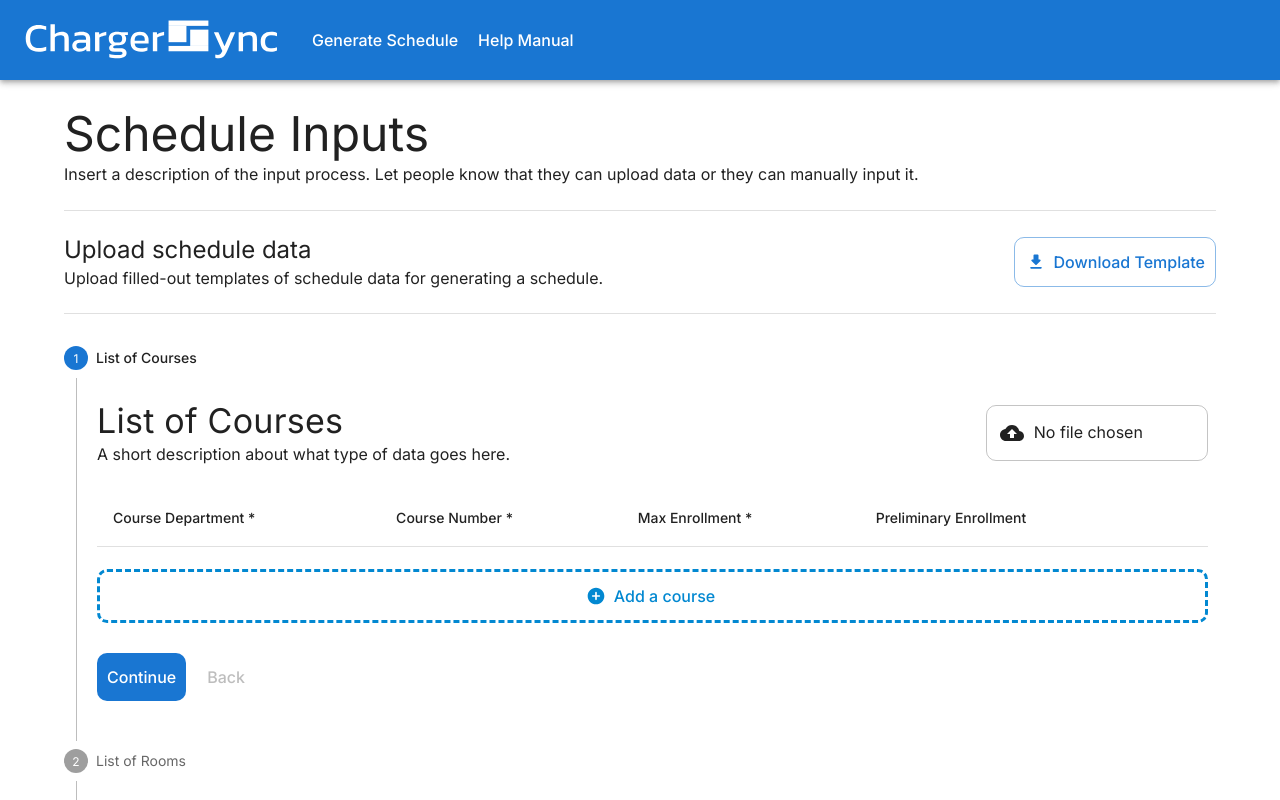
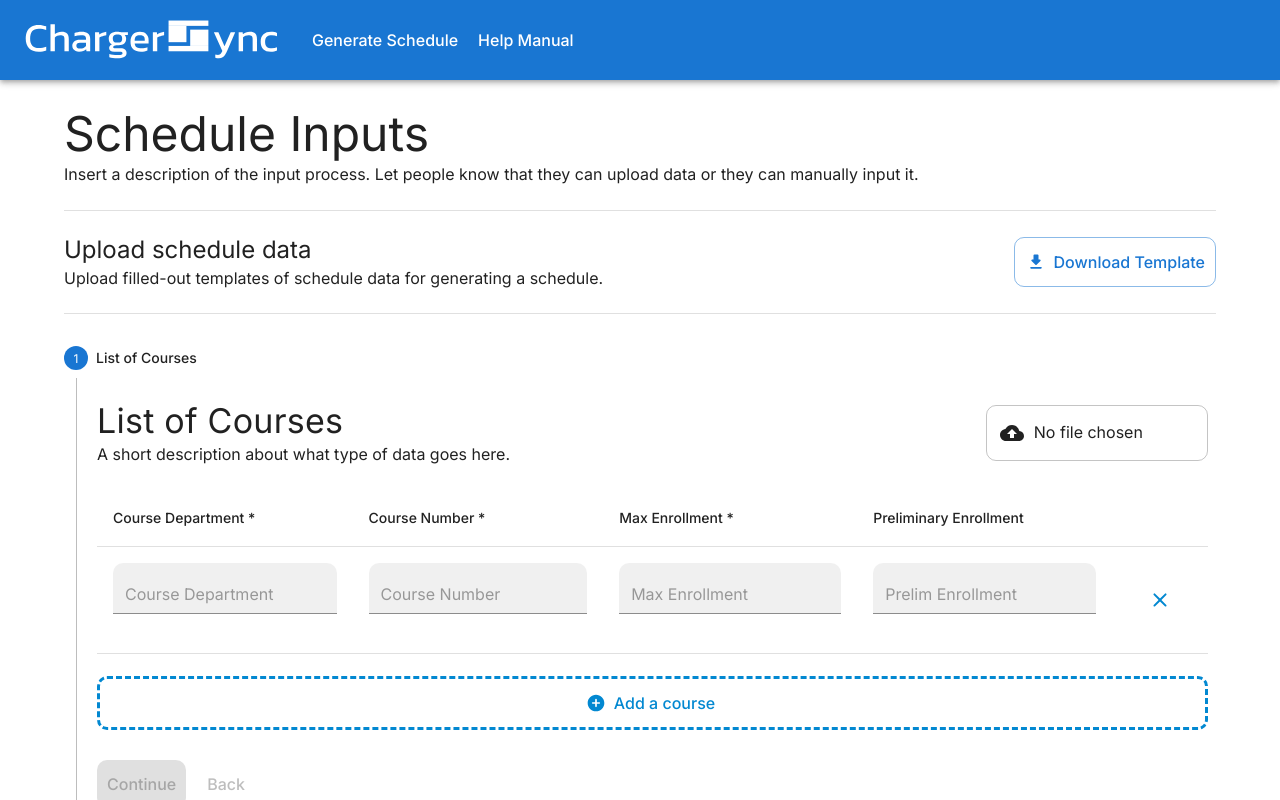
Before and after one commit to BSSD-Technologies/ChargerSync, a Next.js app in the folder frontend/: page /input-data in a window 1280 px wide. Shown: the top 800 px of the page. Built offline with nearby package versions, Linux system fonts and the light colour scheme.

Commit message:
Fixed add and delete course from list, but as global state

```diff
--- a/frontend/src/app/_stores/store.ts
+++ b/frontend/src/app/_stores/store.ts
@@ -1,11 +1,25 @@
 import { create } from "zustand";
+import { Course, defaultCourse } from "../_types/Course";
+import { v4 } from "uuid";
 
 interface GlobalState {
+  courseList: Course[];
+  addCourseList: (course: Course) => void;
+  deleteCourseList: (id: string) => void;
   courseListErrors: boolean;
   setCourseListErrors: (val: boolean) => void;
 }
 
 export const useGlobalStore = create<GlobalState>()((set) => ({
+  courseList: [{ ...defaultCourse, uuid: v4() }],
+  addCourseList: (course: Course) =>
+    set((state) => ({ courseList: [...state.courseList, course] })),
+  deleteCourseList: (id: string) =>
+    set((state) => ({
+      courseList: [
+        ...state.courseList.filter((course) => course.uuid !== id),
+      ],
+    })),
   courseListErrors: true,
-  setCourseListErrors: (val: boolean) => set({ courseListErrors: val })
+  setCourseListErrors: (val: boolean) => set({ courseListErrors: val }),
 }));
--- a/frontend/src/app/input-data/input-sections/course-input.tsx
+++ b/frontend/src/app/input-data/input-sections/course-input.tsx
@@ -69,8 +69,7 @@ function CourseTableRow(props: {
   useEffect(() => {
     if (deptError || courseNumError || maxEnrollError || prelimEnrollError)
       props.hasRowErrors(true);
-    else
-      props.hasRowErrors(false);
+    else props.hasRowErrors(false);
   }, [courseNumError, deptError, maxEnrollError, prelimEnrollError, props]);
 
   return (
@@ -172,14 +171,20 @@ function CourseTableRow(props: {
 }
 
 export default function CourseInput() {
-  const [courseList, setCourseList] = useState<Course[]>([]);
-
-  const [errors, setErrors] = [useGlobalStore((state) => state.courseListErrors), useGlobalStore((state) => state.setCourseListErrors)]
+  /** Course list */
+  const [courseList, addCourseList, deleteCourseList] = [
+    useGlobalStore((state) => state.courseList),
+    useGlobalStore((state) => state.addCourseList),
+    useGlobalStore((state) => state.deleteCourseList),
+  ];
+  /** Course list error handling */
+  const [errors, setErrors] = [
+    useGlobalStore((state) => state.courseListErrors),
+    useGlobalStore((state) => state.setCourseListErrors),
+  ];
 
   const handleDeleteCourse = (id: string) => {
-    setCourseList((courseList) =>
-      courseList.filter((course) => course.uuid !== id)
-    );
+
   };
 
   const handleRowErrors = (hasRowError: boolean) => {
@@ -227,7 +232,7 @@ export default function CourseInput() {
               <CourseTableRow
                 key={row.uuid}
                 row={row}
-                onDelete={handleDeleteCourse}
+                onDelete={(id: string) => deleteCourseList(id)}
                 hasRowErrors={handleRowErrors}
               />
             ))}
@@ -240,10 +245,8 @@ export default function CourseInput() {
             fullWidth
             startIcon={<AddCircleRoundedIcon />}
             onClick={() => {
-              setCourseList([
-                ...courseList,
-                { ...defaultCourse, uuid: uuidv4() },
-              ]);
+              const newCourse = { ...defaultCourse, uuid: uuidv4() };
+              addCourseList(newCourse);
             }}
           >
             Add a course
--- a/frontend/src/app/input-data/page.tsx
+++ b/frontend/src/app/input-data/page.tsx
@@ -49,7 +49,11 @@ export default function InputData() {
   /** Stepper state */
   const [activeStep, setActiveStep] = useState(0);
 
-  const [errors] = [useGlobalStore((state) => state.courseListErrors)];
+  /** Course list error handling */
+  const [courseListErrors, setCourseListErrors] = [
+    useGlobalStore((state) => state.courseListErrors),
+    useGlobalStore((state) => state.setCourseListErrors),
+  ];
 
   return (
     <Container
@@ -83,7 +87,7 @@ export default function InputData() {
                         setActiveStep((prevActiveStep) => prevActiveStep + 1);
                       }}
                       sx={{ mt: 1, mr: 1 }}
-                      disabled={!errors}
+                      disabled={!courseListErrors}
                     >
                       {index === steps.length - 1 ? "Finish" : "Continue"}
                     </Button>
```
